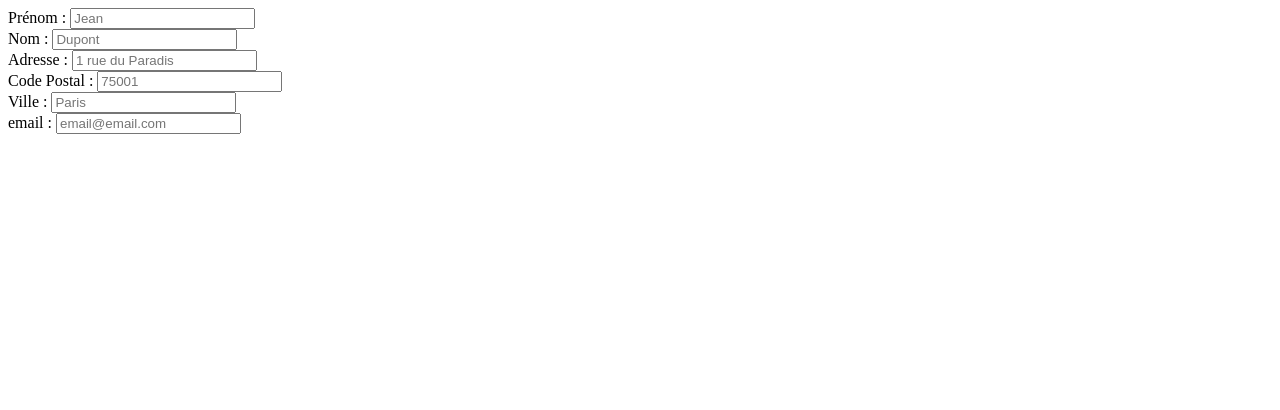
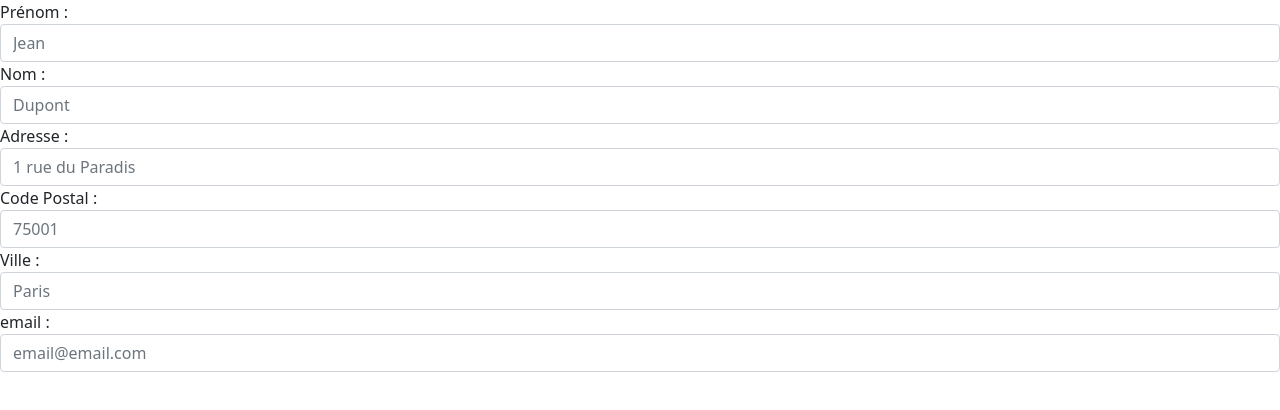
Before and after one commit to M3NGO/P5_mendo_goncalves_bruno, a plain HTML site: page panier.html in a window 1280 px wide. Drawn offline with nearby package versions, Linux system fonts and the light colour scheme; no server answers.

Commit message:
panier.html
ajout link bootstrap & favicon
ajout quelques class au formulaire du panier

```diff
--- a/panier.html
+++ b/panier.html
@@ -4,7 +4,9 @@
     <meta charset="UTF-8">
     <meta http-equiv="X-UA-Compatible" content="IE=edge">
     <meta name="viewport" content="width=device-width, initial-scale=1.0">
+    <link rel="shortcut icon" type="image/png" href="img/favicon-petit-orinoco.png">
     <link rel="stylesheet" href="styles.css">
+    <link href="https://cdn.jsdelivr.net/npm/bootstrap@5.1.0/dist/css/bootstrap.min.css" rel="stylesheet" integrity="sha384-KyZXEAg3QhqLMpG8r+8fhAXLRk2vvoC2f3B09zVXn8CA5QIVfZOJ3BCsw2P0p/We" crossorigin="anonymous">
     <title></title>
     <script src="script_cart.js" async></script>
 </head>
@@ -12,31 +14,31 @@
 
     <div class="panier"></div>
     <div class="totalPanier"></div>
-    <div class="formulaire" >
+    <div class="formulaire " >
         <div>
             <label for="firstName">Prénom :</label>
-            <input type="text" id="firstName" name="firstName" placeholder='Jean' pattern="[A-Za-z -]{2,40}" title="Veuillez indiquer votre Prénom" required>
+            <input type="text" class="form-control" id="firstName" name="firstName" placeholder='Jean' pattern="[A-Za-z -]{2,40}" title="Veuillez indiquer votre Prénom" required>
         </div>
         <div>
             <label for="lastName">Nom :</label>
-            <input type="text" id="lastName" name="lastName" placeholder='Dupont' pattern="[A-Za-z -]{2,40}" title="Veuillez indiquer votre Nom" required>
+            <input type="text" class="form-control" id="lastName" name="lastName" placeholder='Dupont' pattern="[A-Za-z -]{2,40}" title="Veuillez indiquer votre Nom" required>
         </div>
         <div>
             <label for="address">Adresse :</label>
-            <input type="text" id="address" name="address" placeholder='1 rue du Paradis' pattern="[A-Za-z0-9 ,-]{1,25}" title="Veuillez indiquer votre adresse" required>
+            <input type="text" class="form-control" id="address" name="address" placeholder='1 rue du Paradis' pattern="[A-Za-z0-9 ,-]{1,25}" title="Veuillez indiquer votre adresse" required>
         </div>
 
         <div>
             <label for="postal">Code Postal :</label>
-            <input type="text" id="postal" name="postal" placeholder='75001' pattern="[0-9]{5}" title="Veuillez indiquer votre code postal" required>
+            <input type="text" class="form-control" id="postal" name="postal" placeholder='75001' maxlength="5" pattern="[0-9]{5}" title="Veuillez indiquer votre code postal" required>
         </div>
         <div>
             <label for="city">Ville :</label>
-            <input type="text" id="city" name="city" placeholder='Paris' pattern="[A-Za-z0-9 ,-]{1,25}" title="Veuillez indiquer votre ville" required>
+            <input type="text" class="form-control" id="city" name="city" placeholder='Paris' pattern="[A-Za-z0-9 ,-]{1,25}" title="Veuillez indiquer votre ville" required>
         </div>
         <div>
             <label for="email">email :</label>
-            <input type="email" id="email" name="email" placeholder='email@email.com' pattern= ".+@.+." title=" Veuillez indiquer une adresse email valide" class="valide"  required>
+            <input type="email" class="form-control" id="email" name="email" placeholder='email@email.com' pattern= ".+@.+." title=" Veuillez indiquer une adresse email valide" class="valide"  required>
         </div>
         <!-- bouton valider commande créé par JS -->
     </div>
```
